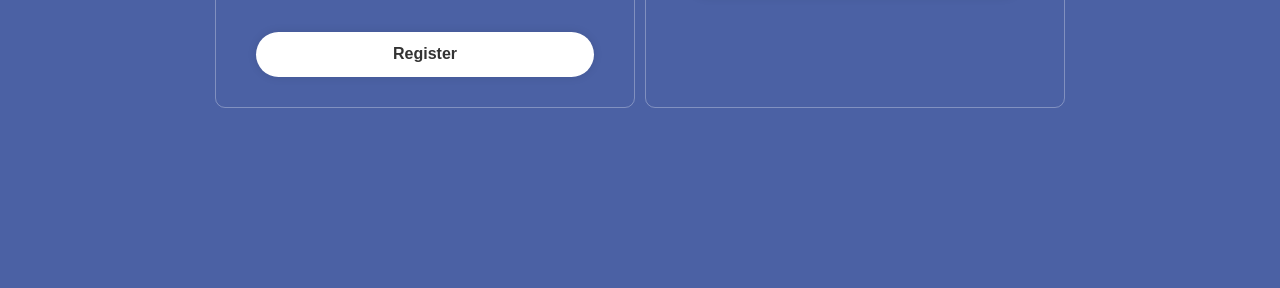
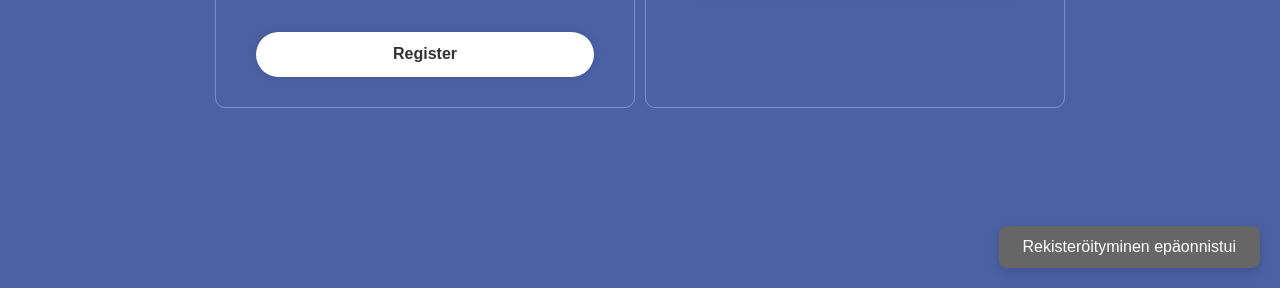
Before and after one commit to EetuParvela/HealthDiary, a website with bundled scripts: page client/index.html in a window 1280 px wide. Both pictures are taken after typing "name@example.com", "Sample", "Sample123" into the empty fields and a click on the button "Register". Shown: the part 512-800 px from the top of the page. Built offline with nearby package versions, Linux system fonts and the light colour scheme; files whose address does not match are found by name.

Commit message:
Added Toast notifications

```diff
--- a/client/src/css/bmi.css
+++ b/client/src/css/bmi.css
@@ -167,3 +167,23 @@ h1 {
 .result-box.active {
   animation: pulse 0.5s ease-out;
 }
+
+#toast-container {
+  position: fixed;
+  bottom: 20px;
+  right: 20px;
+  z-index: 1000;
+}
+.toast {
+  background: #666;
+  color: white;
+  padding: 12px 24px;
+  border-radius: 8px;
+  margin-top: 10px;
+  box-shadow: 0 4px 12px rgba(0,0,0,0.15);
+  animation: slideIn 0.3s ease-out;
+}
+@keyframes slideIn {
+  from { transform: translateX(100%); }
+  to { transform: translateX(0); }
+}
--- a/client/src/css/diary.css
+++ b/client/src/css/diary.css
@@ -233,3 +233,23 @@ button:active {
 .delete-btn:hover {
   background: #c0392b;
 }
+
+#toast-container {
+  position: fixed;
+  bottom: 20px;
+  right: 20px;
+  z-index: 1000;
+}
+.toast {
+  background: #666;
+  color: white;
+  padding: 12px 24px;
+  border-radius: 8px;
+  margin-top: 10px;
+  box-shadow: 0 4px 12px rgba(0,0,0,0.15);
+  animation: slideIn 0.3s ease-out;
+}
+@keyframes slideIn {
+  from { transform: translateX(100%); }
+  to { transform: translateX(0); }
+}
--- a/client/src/css/login.css
+++ b/client/src/css/login.css
@@ -121,3 +121,23 @@ h1 {
   background: #4a90e2;
   color: #fff;
 }
+
+#toast-container {
+  position: fixed;
+  bottom: 20px;
+  right: 20px;
+  z-index: 1000;
+}
+.toast {
+  background: #666;
+  color: white;
+  padding: 12px 24px;
+  border-radius: 8px;
+  margin-top: 10px;
+  box-shadow: 0 4px 12px rgba(0,0,0,0.15);
+  animation: slideIn 0.3s ease-out;
+}
+@keyframes slideIn {
+  from { transform: translateX(100%); }
+  to { transform: translateX(0); }
+}
--- a/client/src/js/diary.js
+++ b/client/src/js/diary.js
@@ -1,6 +1,7 @@
 import '/src/css/diary.css';
 import {fetchData} from './fetch.js';
 import {renderEntries} from './entries.js';
+import {showToast} from './login.js';
 
 // Stop access to the site if not logged in
 const checkLogin = () => {
@@ -81,6 +82,7 @@ const saveEntry = async (event) => {
 
   if (response.error) {
     console.error('Saving entry failed:', response.error);
+    showToast('Tallentaminen epäonnistui')
     return;
   }
 
--- a/client/src/js/login.js
+++ b/client/src/js/login.js
@@ -29,6 +29,7 @@ const registerUser = async (event) => {
 
   if (response.error) {
     console.error('Rekisteröityminen epäonnistui:', response.error);
+    showToast('Rekisteröityminen epäonnistui');
     return;
   }
 
@@ -67,6 +68,7 @@ const loginUser = async (event) => {
 
   if (response.error) {
     console.error('Kirjautuminen epäonnistui:', response.error);
+    showToast('Kirjautuminen epäonnistui');
     return;
   }
 
@@ -82,8 +84,27 @@ const loginUser = async (event) => {
   loginForm.reset();
 };
 
+function showToast(message) {
+  const container = createContainer();
+  const toast = document.createElement('div');
+  toast.className = 'toast';
+  toast.textContent = message;
+  container.appendChild(toast);
+
+  setTimeout(() => toast.remove(), 3000);
+}
+
+function createContainer() {
+  const div = document.createElement('div');
+  div.id = 'toast-container';
+  document.body.appendChild(div);
+  return div;
+}
+
 const registerForm = document.querySelector('.register-form');
 registerForm.addEventListener('submit', registerUser);
 
 const loginForm = document.querySelector('.login-form');
 loginForm.addEventListener('submit', loginUser);
+
+export {showToast}
```
